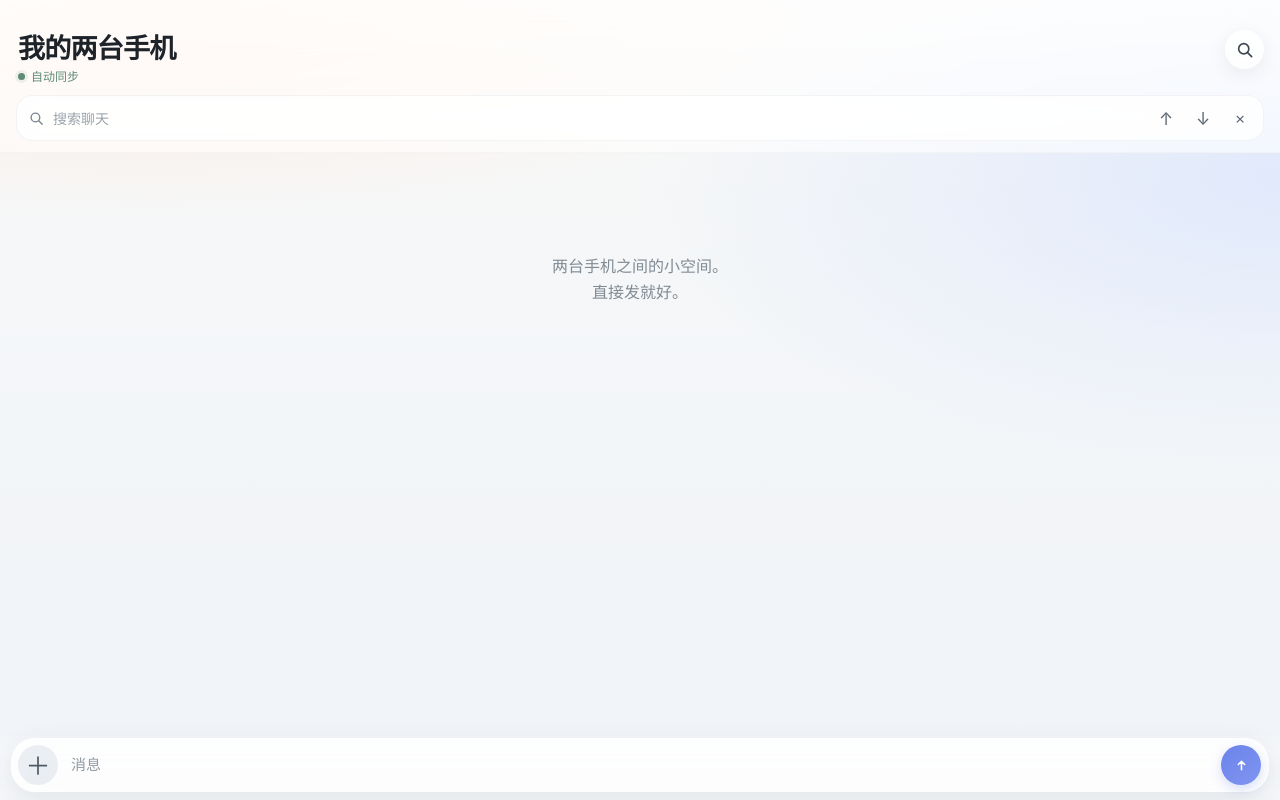
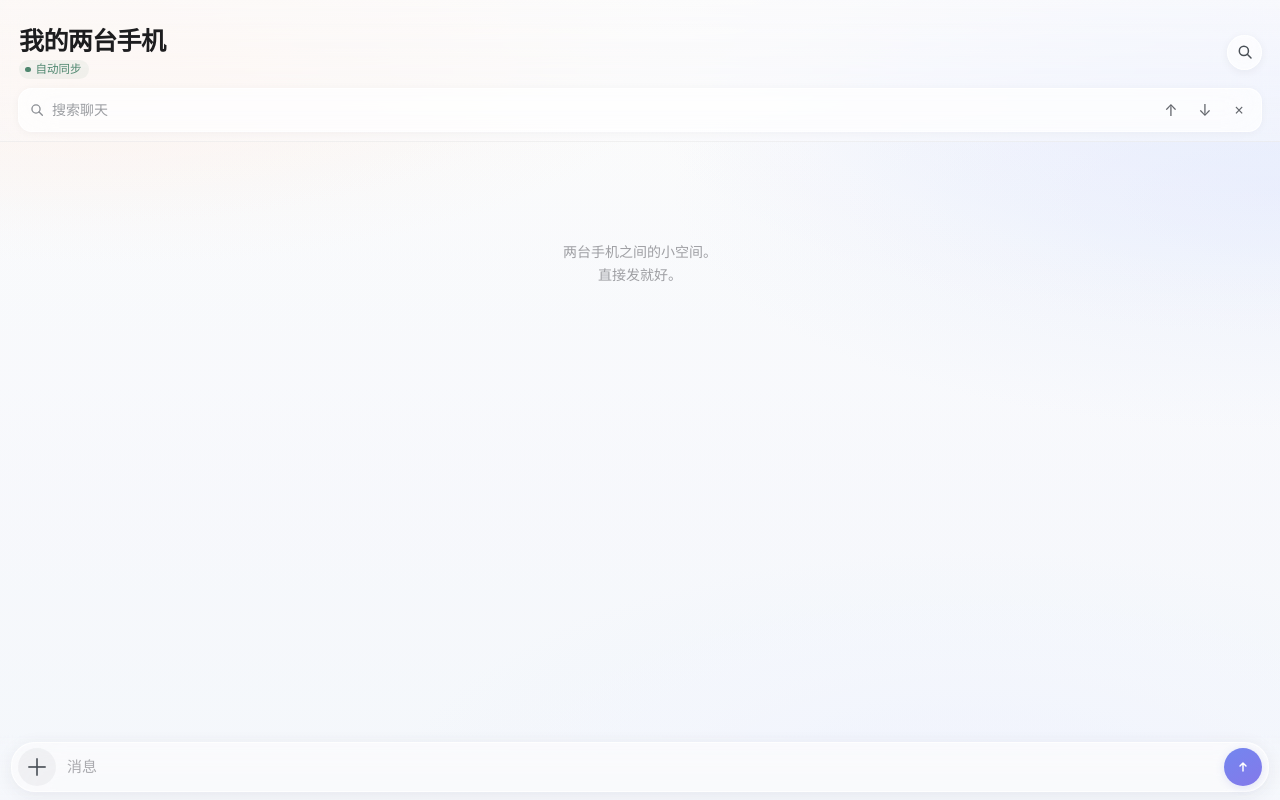
Before and after one commit to qxdnzbl-arch/socialmix-android-ci, a website: page internet-transfer/public/dual/ota/ui.html in a window 1280 px wide. Both pictures are taken after a click on the button 1244 px from the left and 49 px from the top of the page. Drawn offline with Linux system fonts and the light colour scheme.

Commit message:
Publish v13 lighter content-first atmospheric chat UI

```diff
--- a/internet-transfer/public/dual/ota/ui.html
+++ b/internet-transfer/public/dual/ota/ui.html
@@ -6,85 +6,192 @@
 <title>双机传</title>
 <style>
 :root{
-  --ink:#1d2329;
-  --muted:#7d8791;
-  --accent:#6f86ec;
-  --accent2:#7f96f4;
-  --glass:rgba(255,255,255,.76);
-  --glass-strong:rgba(255,255,255,.88);
-  --line:rgba(43,53,62,.07);
-  --shadow:0 12px 32px rgba(37,46,56,.10);
-  --bg-blur:4px;
-  --bg-dim:.16;
+  --ink:#1d1d1f;
+  --muted:rgba(60,60,67,.58);
+  --accent:#6f7ff0;
+  --accent2:#8b80f3;
+  --hairline:rgba(60,60,67,.09);
+  --surface:rgba(255,255,255,.74);
+  --surface-strong:rgba(255,255,255,.88);
+  --bg-blur:5px;
+  --bg-dim:.18;
 }
 *{box-sizing:border-box}
-html,body{margin:0;width:100%;max-width:100vw;height:100%;overflow:hidden;font-family:system-ui,-apple-system,"SF Pro Display","Segoe UI",sans-serif;color:var(--ink);-webkit-text-size-adjust:100%;overscroll-behavior:none}
-body{background:linear-gradient(180deg,#f8f6f2 0%,#f1f4f7 52%,#eef2f6 100%)}
-button,input,textarea{font:inherit}
-button{touch-action:manipulation}
+html,body{
+  margin:0;width:100%;max-width:100vw;height:100%;overflow:hidden;
+  font-family:system-ui,-apple-system,"SF Pro Text","Segoe UI",sans-serif;
+  color:var(--ink);-webkit-text-size-adjust:100%;overscroll-behavior:none;
+}
+body{
+  background:
+    radial-gradient(88% 48% at 0% 0%,rgba(255,236,226,.58),transparent 60%),
+    radial-gradient(82% 54% at 100% 8%,rgba(222,229,255,.70),transparent 62%),
+    radial-gradient(70% 48% at 76% 100%,rgba(230,236,255,.58),transparent 65%),
+    linear-gradient(180deg,#fbfaf9 0%,#f6f8fb 48%,#f2f5fa 100%);
+}
+button,input,textarea{font:inherit}button{touch-action:manipulation}
 #app{height:100dvh;overflow:hidden;position:relative}
-.wallpaper{position:absolute;inset:-12px;background-position:center;background-size:cover;filter:blur(var(--bg-blur)) saturate(1.06);transform:scale(1.04);opacity:0;transition:opacity .24s ease;pointer-events:none}
+.wallpaper{position:absolute;inset:-16px;background-position:center;background-size:cover;filter:blur(var(--bg-blur)) saturate(1.02);transform:scale(1.045);opacity:0;transition:opacity .22s ease;pointer-events:none}
 .wallpaper.on{opacity:1}
-.veil{position:absolute;inset:0;background:rgba(248,248,246,var(--bg-dim));pointer-events:none}
-.ambient{position:absolute;inset:0;background:radial-gradient(90% 44% at 12% 0%,rgba(255,223,207,.56),transparent 62%),radial-gradient(78% 55% at 100% 22%,rgba(204,220,255,.52),transparent 65%),linear-gradient(180deg,rgba(255,255,255,.2),rgba(241,244,248,.72));pointer-events:none}
+.veil{position:absolute;inset:0;background:rgba(250,250,252,var(--bg-dim));pointer-events:none}
+.ambient{
+  position:absolute;inset:0;pointer-events:none;
+  background:
+    radial-gradient(66% 38% at 9% 8%,rgba(255,228,214,.24),transparent 66%),
+    radial-gradient(70% 44% at 100% 24%,rgba(205,218,255,.25),transparent 68%),
+    linear-gradient(180deg,rgba(255,255,255,.16),rgba(244,247,252,.36));
+  transition:opacity .22s ease;
+}
+.wallpaper.on~.ambient{opacity:.18}
 .chat{position:relative;height:100%;display:flex;flex-direction:column;z-index:1}
-.topbar{flex:0 0 auto;padding:max(30px,calc(env(safe-area-inset-top) + 8px)) 16px 11px;background:linear-gradient(180deg,rgba(255,255,255,.80),rgba(255,255,255,.58));backdrop-filter:blur(22px) saturate(1.28);-webkit-backdrop-filter:blur(22px) saturate(1.28);border-bottom:1px solid rgba(65,75,84,.05)}
-.toprow{display:flex;align-items:flex-start;gap:12px}
-.titlebox{min-width:0;flex:1;padding:2px 0 0 2px}
-.title{font-size:27px;line-height:1.15;font-weight:760;letter-spacing:-.75px}
-.status{display:flex;align-items:center;gap:6px;margin-top:6px;font-size:12px;line-height:1.25;color:#5e8a76}
-.status.warn{color:#a77a36}
-.dot{width:7px;height:7px;border-radius:50%;background:currentColor;box-shadow:0 0 0 3px color-mix(in srgb,currentColor 10%,transparent)}
-.actions{display:flex;gap:8px;padding-top:0}
-.circlebtn{width:39px;height:39px;border:0;border-radius:50%;display:flex;align-items:center;justify-content:center;background:rgba(255,255,255,.68);backdrop-filter:blur(18px) saturate(1.2);-webkit-backdrop-filter:blur(18px) saturate(1.2);box-shadow:0 5px 18px rgba(47,56,65,.08);color:#3f4952;padding:0}
-.circlebtn:active{transform:scale(.96);background:rgba(255,255,255,.92)}
-.circlebtn svg{width:20px;height:20px;display:block}
-.searchbar{display:flex;align-items:center;gap:7px;margin-top:11px;padding:8px 9px 8px 12px;border-radius:16px;background:rgba(255,255,255,.70);box-shadow:inset 0 0 0 1px rgba(44,53,62,.05);backdrop-filter:blur(18px);-webkit-backdrop-filter:blur(18px)}
+
+.topbar{
+  flex:0 0 auto;
+  padding:max(26px,calc(env(safe-area-inset-top) + 7px)) 18px 9px;
+  background:linear-gradient(180deg,rgba(251,251,252,.68),rgba(250,250,252,.42));
+  border-bottom:.5px solid rgba(60,60,67,.055);
+  backdrop-filter:blur(28px) saturate(1.28);
+  -webkit-backdrop-filter:blur(28px) saturate(1.28);
+}
+.toprow{display:flex;align-items:center;gap:12px;min-height:39px}
+.titlebox{min-width:0;flex:1;padding-left:1px}
+.title{font-size:25px;line-height:1.12;font-weight:700;letter-spacing:-.62px}
+.status{
+  display:inline-flex;align-items:center;gap:5px;
+  margin-top:6px;padding:3px 7px 3px 6px;border-radius:999px;
+  font-size:11.5px;line-height:1.1;color:#4f876f;
+  background:rgba(91,151,123,.075);
+}
+.status.warn{color:#9a743d;background:rgba(173,132,72,.08)}
+.dot{width:5.5px;height:5.5px;border-radius:50%;background:currentColor;flex:0 0 auto}
+.actions{display:flex;align-items:center;gap:7px}
+.circlebtn{
+  width:35px;height:35px;border:0;border-radius:50%;
+  display:flex;align-items:center;justify-content:center;padding:0;
+  color:#4a5057;background:rgba(255,255,255,.57);
+  border:.5px solid rgba(255,255,255,.8);
+  box-shadow:0 2px 10px rgba(27,35,45,.055);
+  backdrop-filter:blur(18px) saturate(1.2);
+  -webkit-backdrop-filter:blur(18px) saturate(1.2);
+}
+.circlebtn:active{transform:scale(.965);background:rgba(255,255,255,.82)}
+.circlebtn svg{width:18px;height:18px;display:block}
+
+.searchbar{
+  display:flex;align-items:center;gap:6px;margin-top:9px;padding:7px 8px 7px 10px;
+  border-radius:14px;background:rgba(255,255,255,.64);
+  border:.5px solid rgba(255,255,255,.82);
+  box-shadow:0 1px 8px rgba(27,35,45,.04);
+  backdrop-filter:blur(18px);-webkit-backdrop-filter:blur(18px);
+}
 .searchbar[hidden]{display:none}
-.searchbox{display:flex;align-items:center;gap:8px;min-width:0;flex:1}
-.searchbox svg{width:17px;height:17px;color:#7d8791;flex:0 0 auto}
-.searchinput{width:100%;border:0;background:transparent;outline:none;font-size:14px;color:#242c33;padding:0}
-.searchinput::placeholder{color:#9aa3ab}
-.searchcount{min-width:30px;text-align:center;font-size:12px;color:#7d8791}
-.searchnav,.searchclose{width:30px;height:30px;border:0;border-radius:10px;background:transparent;color:#5d6771;font-size:17px}
-.searchnav:active,.searchclose:active{background:rgba(220,225,231,.68)}
-.messages{flex:1;min-height:0;width:100%;max-width:100vw;overflow-y:auto;overflow-x:hidden;padding:16px 14px 20px;touch-action:pan-y;-webkit-overflow-scrolling:touch;overscroll-behavior:contain;-webkit-user-select:none;user-select:none;-webkit-touch-callout:none}
-.empty{text-align:center;color:#818b94;line-height:1.65;padding:84px 28px}
-.row{display:flex;width:100%;min-width:0;margin-bottom:10px;overflow:hidden}
+.searchbox{display:flex;align-items:center;gap:7px;min-width:0;flex:1}
+.searchbox svg{width:16px;height:16px;color:#8b8e93;flex:0 0 auto}
+.searchinput{width:100%;border:0;background:transparent;outline:none;font-size:14px;color:#202124;padding:0}
+.searchinput::placeholder{color:#9b9da1}
+.searchcount{min-width:28px;text-align:center;font-size:11.5px;color:#8a8d92}
+.searchnav,.searchclose{width:28px;height:28px;border:0;border-radius:9px;background:transparent;color:#64676d;font-size:16px}
+.searchnav:active,.searchclose:active{background:rgba(118,118,128,.08)}
+
+.messages{
+  flex:1;min-height:0;width:100%;max-width:100vw;
+  overflow-y:auto;overflow-x:hidden;
+  padding:12px 14px 18px;scroll-behavior:auto;touch-action:pan-y;
+  -webkit-overflow-scrolling:touch;overscroll-behavior:contain;
+  -webkit-user-select:none;user-select:none;-webkit-touch-callout:none;
+}
+.empty{padding:86px 34px;text-align:center;color:rgba(60,60,67,.48);font-size:14px;line-height:1.7}
+.row{display:flex;width:100%;min-width:0;margin-bottom:8px;overflow:hidden}
 .row.mine{justify-content:flex-end}
-.bubble{min-width:0;max-width:min(82%,calc(100vw - 52px));overflow:hidden;border-radius:22px;padding:11px 14px 10px;background:var(--glass-strong);border:1px solid rgba(255,255,255,.52);box-shadow:0 5px 18px rgba(48,57,67,.055);backdrop-filter:blur(18px) saturate(1.16);-webkit-backdrop-filter:blur(18px) saturate(1.16);-webkit-user-select:none;user-select:none;-webkit-touch-callout:none}
-.mine .bubble{background:linear-gradient(145deg,rgba(100,128,235,.96),rgba(122,148,242,.96));border-color:rgba(255,255,255,.16);color:#fff;box-shadow:0 8px 24px rgba(89,112,205,.18)}
-.message-text{max-width:100%;white-space:pre-wrap;overflow-wrap:anywhere;word-break:break-word;line-height:1.48;font-size:15.5px;letter-spacing:.02px}
-.meta{font-size:11.5px;color:#818a93;margin-top:5px}
-.mine .meta{color:rgba(255,255,255,.76)}
-.state{text-align:right;font-size:11px;color:rgba(255,255,255,.72);margin-top:6px}
-.file-title{display:flex;align-items:center;gap:10px;min-width:0}
-.file-icon{width:38px;height:38px;border-radius:12px;display:flex;align-items:center;justify-content:center;background:rgba(111,134,236,.11);color:#6a82e7;flex:0 0 auto}
-.file-icon svg{width:18px;height:18px}
-.file-label{min-width:0;overflow:hidden;text-overflow:ellipsis;white-space:nowrap;font-size:15px;font-weight:650}
-.save{font-size:12px;color:#6682e9;margin-top:7px}
-.match .bubble{box-shadow:0 0 0 2px rgba(235,177,83,.66),0 8px 24px rgba(48,57,67,.06)}
-.active-match .bubble{box-shadow:0 0 0 3px rgba(223,151,44,.88),0 8px 24px rgba(48,57,67,.06)}
-mark{background:#ffe7a7;color:inherit;border-radius:4px;padding:0 1px}
-.mine mark{color:#27313a}
-.composerwrap{flex:0 0 auto;padding:7px 11px max(8px,env(safe-area-inset-bottom));background:linear-gradient(180deg,rgba(246,248,250,0),rgba(246,248,250,.72) 18%,rgba(246,248,250,.92));backdrop-filter:blur(12px);-webkit-backdrop-filter:blur(12px)}
-.composer{display:flex;align-items:flex-end;gap:7px;padding:6px 7px 6px 6px;border-radius:24px;background:rgba(255,255,255,.79);border:1px solid rgba(255,255,255,.64);box-shadow:0 9px 28px rgba(45,54,64,.10);backdrop-filter:blur(22px) saturate(1.22);-webkit-backdrop-filter:blur(22px) saturate(1.22)}
-.attach,.send{width:40px;height:40px;flex:0 0 auto;border:0;border-radius:50%;display:flex;align-items:center;justify-content:center;padding:0}
-.attach{background:rgba(231,235,240,.82);color:#4d5862;font-size:25px;line-height:1}
-.send{background:linear-gradient(145deg,#6b83ea,#8095f1);color:#fff;box-shadow:0 4px 12px rgba(99,123,222,.25)}
-.send svg{width:17px;height:17px}
-.input{flex:1;min-width:0;min-height:40px;max-height:112px;border:0;background:transparent;padding:9px 6px 7px;outline:none;resize:none;line-height:1.45;color:#263038;font-size:15px}
-.input::placeholder{color:#929ba4}
-.ctx{position:fixed;z-index:160;display:flex;align-items:center;gap:2px;padding:5px;background:rgba(248,249,250,.90);border:1px solid rgba(255,255,255,.72);border-radius:16px;box-shadow:0 14px 38px rgba(28,35,42,.18);backdrop-filter:blur(24px) saturate(1.3);-webkit-backdrop-filter:blur(24px) saturate(1.3);transform:translate(-50%,-100%)}
-.ctx[hidden]{display:none}.ctx button{height:38px;border:0;border-radius:11px;background:transparent;padding:0 14px;color:#283139;font-size:14px;white-space:nowrap}.ctx button:active{background:rgba(220,225,231,.72)}
-.toast{position:fixed;left:50%;bottom:84px;transform:translateX(-50%);background:rgba(25,31,37,.88);color:#fff;padding:9px 14px;border-radius:18px;font-size:13px;z-index:180;pointer-events:none;opacity:0;transition:opacity .18s}.toast.show{opacity:1}
-.sheetback{position:fixed;z-index:190;inset:0;background:rgba(20,25,30,.18);backdrop-filter:blur(2px);-webkit-backdrop-filter:blur(2px);display:flex;align-items:flex-end}.sheetback[hidden]{display:none}
-.sheet{width:100%;padding:10px 18px max(18px,calc(env(safe-area-inset-bottom) + 14px));border-radius:28px 28px 0 0;background:rgba(249,249,248,.94);box-shadow:0 -18px 44px rgba(25,31,38,.12);backdrop-filter:blur(30px) saturate(1.28);-webkit-backdrop-filter:blur(30px) saturate(1.28)}
-.grabber{width:38px;height:5px;border-radius:5px;background:#c9ced3;margin:0 auto 16px}
-.sheethead{display:flex;align-items:center;justify-content:space-between;margin-bottom:16px}.sheettitle{font-size:21px;font-weight:720;letter-spacing:-.35px}.sheetclose{width:34px;height:34px;border:0;border-radius:50%;background:#e8ebee;color:#59636c;font-size:21px;display:flex;align-items:center;justify-content:center}
-.primaryrow{display:flex;align-items:center;justify-content:space-between;gap:12px;padding:14px 0;border-bottom:1px solid rgba(52,62,71,.07)}
-.rowlabel{font-size:15px;font-weight:620}.rowsub{font-size:12px;color:#8b949c;margin-top:3px}
-.choosebg{height:40px;border:0;border-radius:14px;padding:0 15px;background:#e9edf9;color:#5f76d7;font-weight:650}.clearbg{height:36px;border:0;border-radius:12px;padding:0 12px;background:transparent;color:#b65f5f}.rangegroup{padding:15px 0 2px}.rangerow{display:grid;grid-template-columns:52px 1fr 42px;gap:10px;align-items:center;margin:12px 0}.rangerow label{font-size:14px}.rangerow output{font-size:12px;color:#8a939b;text-align:right}.rangerow input[type=range]{width:100%;accent-color:#768bec}.localnote{margin-top:12px;padding:11px 12px;border-radius:14px;background:rgba(230,234,240,.62);font-size:12px;line-height:1.5;color:#7f8992}
+.bubble{
+  min-width:0;max-width:min(78%,calc(100vw - 56px));overflow:hidden;
+  border-radius:18px;padding:9px 12px 8px;
+  background:rgba(255,255,255,.77);
+  border:.5px solid rgba(255,255,255,.86);
+  box-shadow:0 1px 3px rgba(34,40,48,.035);
+  -webkit-user-select:none;user-select:none;-webkit-touch-callout:none;
+}
+.mine .bubble{
+  background:linear-gradient(145deg,rgba(120,138,242,.94),rgba(128,119,233,.92));
+  color:#fff;border-color:rgba(255,255,255,.16);
+  box-shadow:0 2px 8px rgba(95,104,192,.12);
+}
+.message-text{
+  max-width:100%;white-space:pre-wrap;overflow-wrap:anywhere;word-break:break-word;
+  font-size:15.5px;line-height:1.46;letter-spacing:0;
+}
+.meta{font-size:11.5px;color:rgba(60,60,67,.48);margin-top:5px}
+.mine .meta{color:rgba(255,255,255,.72)}
+.state{text-align:right;font-size:10.5px;color:rgba(255,255,255,.66);margin-top:5px}
+.file-title{display:flex;align-items:center;gap:9px;min-width:0}
+.file-icon{width:34px;height:34px;border-radius:11px;display:flex;align-items:center;justify-content:center;background:rgba(109,126,230,.085);color:#687ee3;flex:0 0 auto}
+.file-icon svg{width:17px;height:17px}
+.file-label{min-width:0;overflow:hidden;text-overflow:ellipsis;white-space:nowrap;font-size:14.5px;font-weight:600}
+.save{font-size:11.5px;color:#667fe1;margin-top:6px}
+.match .bubble{box-shadow:0 0 0 2px rgba(236,183,88,.58)}
+.active-match .bubble{box-shadow:0 0 0 3px rgba(225,154,48,.78)}
+mark{background:#ffe5a6;color:inherit;border-radius:4px;padding:0 1px}.mine mark{color:#25282e}
+
+.composerwrap{
+  flex:0 0 auto;padding:7px 11px max(8px,env(safe-area-inset-bottom));
+  background:linear-gradient(180deg,rgba(246,248,252,0),rgba(246,248,252,.64) 32%,rgba(246,248,252,.78));
+  backdrop-filter:blur(8px);-webkit-backdrop-filter:blur(8px);
+}
+.composer{
+  display:flex;align-items:flex-end;gap:6px;padding:5px 6px;
+  border-radius:24px;background:rgba(251,251,252,.70);
+  border:.5px solid rgba(255,255,255,.84);
+  box-shadow:0 4px 18px rgba(34,40,48,.075);
+  backdrop-filter:blur(24px) saturate(1.18);
+  -webkit-backdrop-filter:blur(24px) saturate(1.18);
+}
+.attach,.send{width:38px;height:38px;flex:0 0 auto;border:0;border-radius:50%;display:flex;align-items:center;justify-content:center;padding:0}
+.attach{background:rgba(118,118,128,.075);color:#4a5057;font-size:24px;font-weight:300;line-height:1}
+.send{background:linear-gradient(150deg,#7386ef,#8479ea);color:#fff;box-shadow:0 2px 9px rgba(105,114,210,.18)}
+.send svg{width:16px;height:16px}
+.input{
+  flex:1;min-width:0;min-height:38px;max-height:112px;border:0;background:transparent;
+  padding:8px 5px 7px;outline:none;resize:none;line-height:1.45;color:#25282d;font-size:15px;
+}
+.input::placeholder{color:rgba(60,60,67,.42)}
+
+.ctx{
+  position:fixed;z-index:160;display:flex;align-items:center;gap:1px;padding:5px;
+  background:rgba(248,248,250,.78);border:.5px solid rgba(255,255,255,.82);
+  border-radius:15px;box-shadow:0 10px 30px rgba(25,30,38,.14);
+  backdrop-filter:blur(24px) saturate(1.25);-webkit-backdrop-filter:blur(24px) saturate(1.25);
+  transform:translate(-50%,-100%);
+}
+.ctx[hidden]{display:none}
+.ctx button{height:36px;border:0;border-radius:10px;background:transparent;padding:0 13px;color:#2a2c31;font-size:13.5px;white-space:nowrap}
+.ctx button:active{background:rgba(118,118,128,.09)}
+.toast{position:fixed;left:50%;bottom:82px;transform:translateX(-50%);background:rgba(30,30,32,.82);color:#fff;padding:8px 13px;border-radius:16px;font-size:12.5px;z-index:180;pointer-events:none;opacity:0;transition:opacity .16s}.toast.show{opacity:1}
+
+.sheetback{
+  position:fixed;z-index:190;inset:0;background:rgba(25,26,30,.14);
+  backdrop-filter:blur(2px);-webkit-backdrop-filter:blur(2px);
+  display:flex;align-items:flex-end;
+}
+.sheetback[hidden]{display:none}
+.sheet{
+  width:100%;padding:9px 18px max(18px,calc(env(safe-area-inset-bottom) + 14px));
+  border-radius:28px 28px 0 0;background:rgba(249,249,250,.84);
+  border-top:.5px solid rgba(255,255,255,.9);
+  box-shadow:0 -10px 36px rgba(27,31,38,.11);
+  backdrop-filter:blur(32px) saturate(1.24);-webkit-backdrop-filter:blur(32px) saturate(1.24);
+}
+.grabber{width:34px;height:4px;border-radius:4px;background:rgba(60,60,67,.22);margin:0 auto 15px}
+.sheethead{display:flex;align-items:center;justify-content:space-between;margin-bottom:10px}
+.sheettitle{font-size:19px;font-weight:680;letter-spacing:-.3px}
+.sheetclose{width:30px;height:30px;border:0;border-radius:50%;background:rgba(118,118,128,.10);color:#66686d;font-size:19px;display:flex;align-items:center;justify-content:center}
+.primaryrow{display:flex;align-items:center;justify-content:space-between;gap:12px;padding:13px 0;border-bottom:.5px solid rgba(60,60,67,.08)}
+.rowlabel{font-size:14.5px;font-weight:600}.rowsub{font-size:11.5px;color:rgba(60,60,67,.48);margin-top:3px}
+.choosebg{height:36px;border:0;border-radius:13px;padding:0 13px;background:rgba(105,125,228,.10);color:#6076d8;font-weight:600}
+.clearbg{height:34px;border:0;border-radius:11px;padding:0 10px;background:transparent;color:#b45d60}
+.rangegroup{padding:12px 0 1px}.rangerow{display:grid;grid-template-columns:48px 1fr 40px;gap:10px;align-items:center;margin:11px 0}
+.rangerow label{font-size:13.5px}.rangerow output{font-size:11.5px;color:rgba(60,60,67,.46);text-align:right}
+.rangerow input[type=range]{width:100%;accent-color:#7684e8}
+.localnote{margin-top:10px;padding:10px 11px;border-radius:13px;background:rgba(118,118,128,.06);font-size:11.5px;line-height:1.5;color:rgba(60,60,67,.52)}
 @media (prefers-reduced-motion:reduce){*{scroll-behavior:auto!important;transition:none!important}}
 </style>
 </head>
@@ -111,7 +218,7 @@ function showToast(t){toast.textContent=t;toast.classList.add('show');clearTimeo
 function searchable(m){return m.kind==='text'?String(m.text||''):String(m.fileName||'')}
 function friendlyFileLabel(name){const n=String(name||'文件'),low=n.toLocaleLowerCase();if(/\.(jpe?g|png|gif|webp|bmp|heic|heif)$/.test(low)||/^(camera|img|screenshot|xhs)[_\-]/i.test(n))return '图片';if(/\.(mp4|mov|m4v|avi|mkv|webm)$/.test(low))return '视频';if(/\.(mp3|m4a|wav|aac|flac|ogg)$/.test(low))return '音频';if(/\.pdf$/.test(low))return 'PDF 文件';const b=n.replace(/^.*[\\/]/,'');return b.length<=34?b:b.slice(0,18)+'…'+b.slice(-10)}
 function highlight(text,q){const raw=String(text??''),needle=String(q??'').trim();if(!needle)return esc(raw);const low=raw.toLocaleLowerCase(),find=needle.toLocaleLowerCase();let out='',pos=0,i;while((i=low.indexOf(find,pos))!==-1){out+=esc(raw.slice(pos,i))+'<mark>'+esc(raw.slice(i,i+needle.length))+'</mark>';pos=i+needle.length}return out+esc(raw.slice(pos))}
-function statusInfo(s){if(s.linkState==='nearby')return['已直连',''];if(s.linkState==='relay')return['已同步',''];if(s.linkState==='permission')return['需要附近设备权限','warn'];if(s.linkState==='connecting')return['连接中',''];return['自动同步','']}
+function statusInfo(s){if(s.linkState==='nearby')return['已直连',''];if(s.linkState==='relay')return['已同步',''];if(s.linkState==='permission')return['需要权限','warn'];if(s.linkState==='connecting')return['连接中',''];return['自动同步','']}
 function hasBackgroundBridge(){try{return typeof Android.pickBackground==='function'&&typeof Android.getBackgroundVersion==='function'}catch(e){return false}}
 function applyBackground(){const blur=Number(localStorage.getItem('bg_blur')||4),dim=Number(localStorage.getItem('bg_dim')||16);document.documentElement.style.setProperty('--bg-blur',blur+'px');document.documentElement.style.setProperty('--bg-dim',(dim/100).toFixed(2));const w=document.getElementById('wallpaper');let v=0;try{if(hasBackgroundBridge())v=Number(Android.getBackgroundVersion()||0)}catch(e){}if(v>0){w.style.backgroundImage="url('chat-background.jpg?v="+v+"')";w.classList.add('on')}else{w.style.backgroundImage='none';w.classList.remove('on')}const cr=document.getElementById('clearRow');if(cr)cr.style.display=v>0?'flex':'none'}
 function refreshFromNative(){currentState=get();render(false,currentState);applyBackground()}
```
Also changed, not shown: internet-transfer/public/dual/ota/manifest.json.
